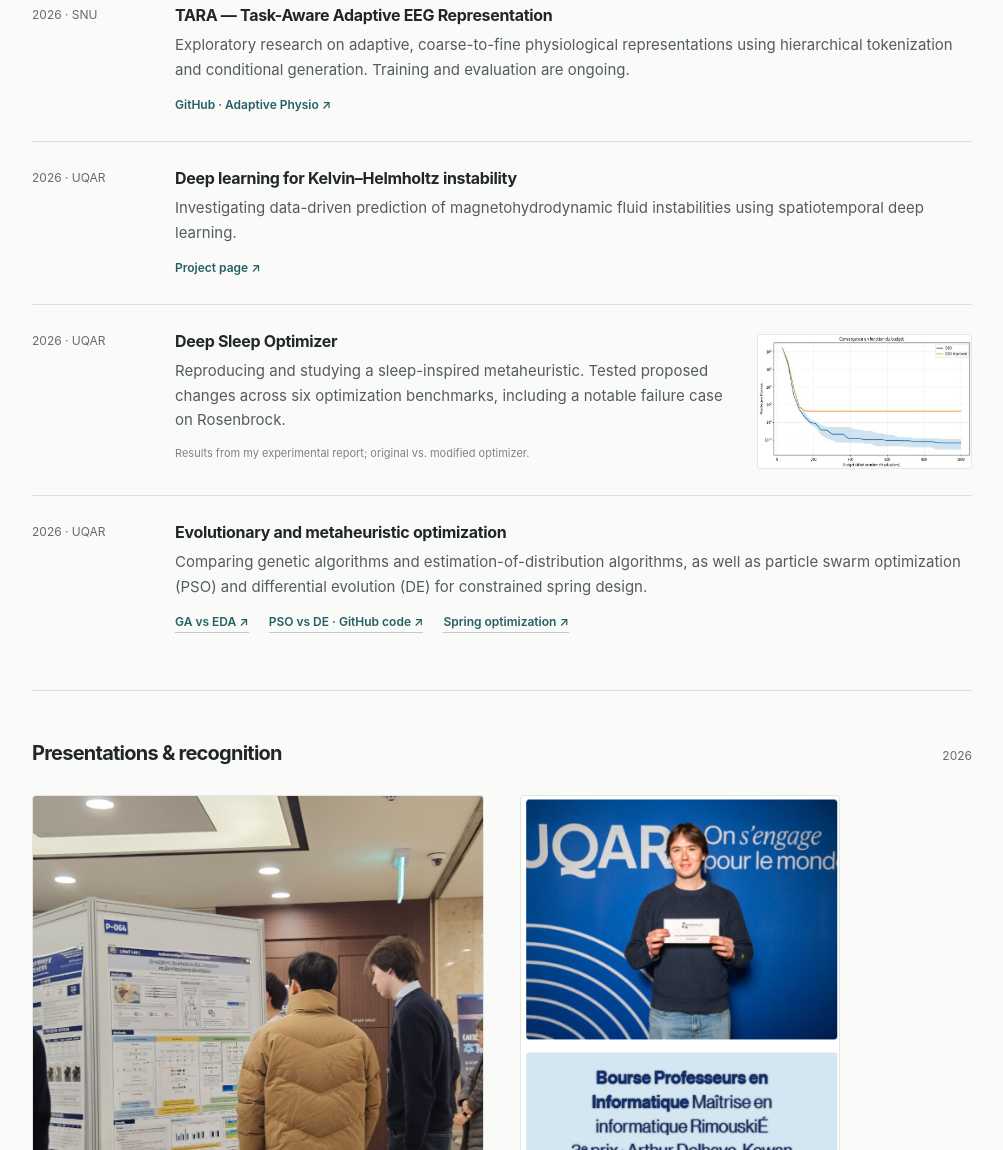
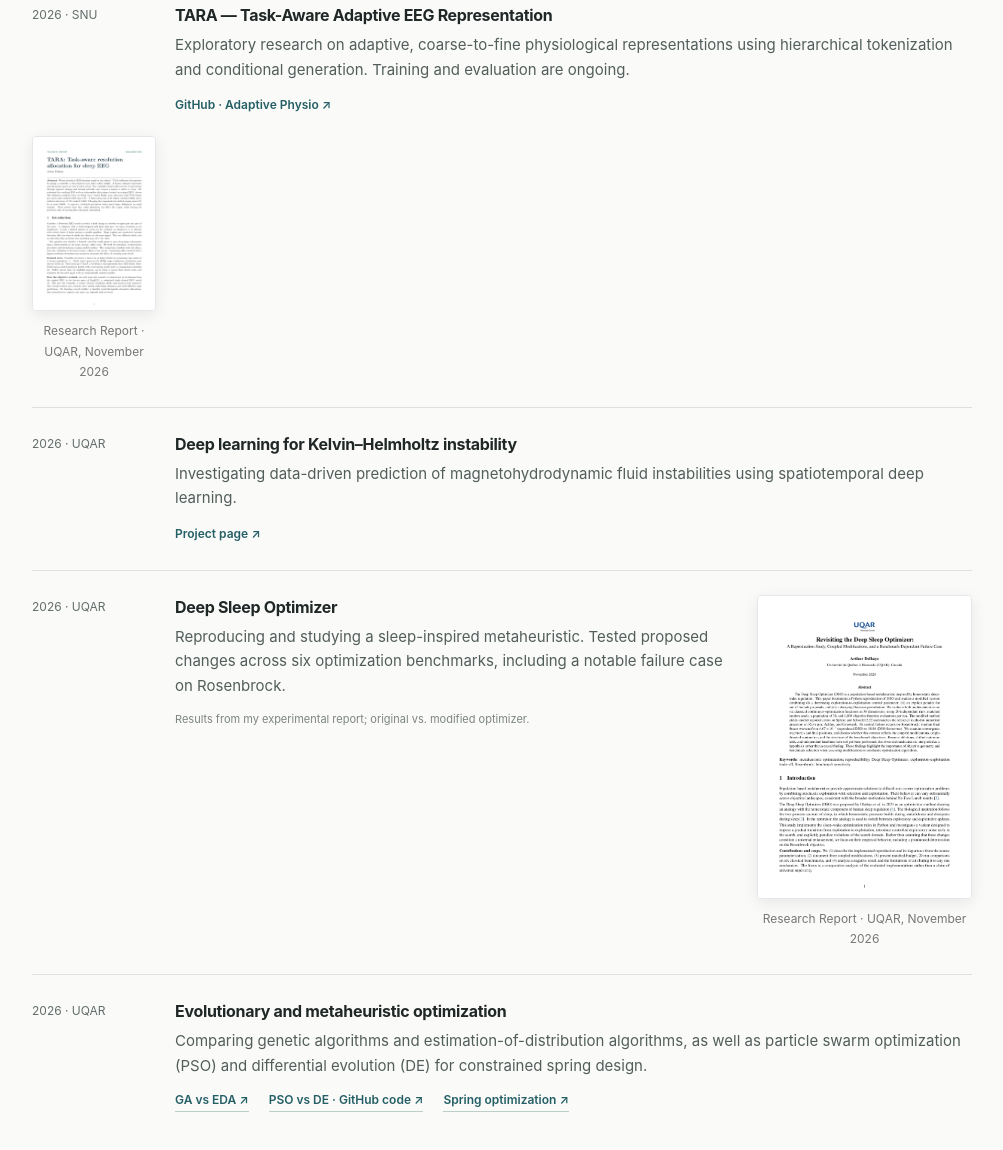
Before and after one commit to ArthurDelhaye1/ArthurDelhaye.github.io, a plain HTML site: page index.html in a window 1280 px wide. Shown: the part 1172-2322 px from the top of the page, without its empty margins (138-1141 px from the left). Drawn offline with Linux system fonts and the light colour scheme.

Commit message:
Add figures and captions for research projects directly from github code

```diff
--- a/index.html
+++ b/index.html
@@ -67,6 +67,10 @@
               <p>Exploratory research on adaptive, coarse-to-fine physiological representations using hierarchical tokenization and conditional generation. Training and evaluation are ongoing.</p>
               <a href="https://github.com/ArthuuRRRRR/adaptive-physio" target="_blank" rel="noopener noreferrer">GitHub · Adaptive Physio <span aria-hidden="true">↗</span></a>
             </div>
+            <figure style="margin: 0; text-align: center;">
+              <img src="assets/Tara_photo_1st.png" alt="Task-aware resolution allocation for sleep EEG — Research Paper, 2026" style="width: 220px; max-width: 100%; height: auto; border-radius: 4px; border: 1px solid #e5e7eb; box-shadow: 0 4px 15px rgba(0,0,0,0.08);" loading="lazy">
+              <figcaption style="font-size: 12px; color: #777; margin-top: 10px;">Research Report · UQAR, November 2026</figcaption>
+            </figure>
           </article>
           <article class="project-row">
             <div class="project-year">2026 · UQAR</div>
@@ -83,7 +87,10 @@
               <p>Reproducing and studying a sleep-inspired metaheuristic. Tested proposed changes across six optimization benchmarks, including a notable failure case on Rosenbrock.</p>
               <p class="figure-note">Results from my experimental report; original vs. modified optimizer.</p>
             </div>
-            <img class="mini-figure" src="assets/dso-rosenbrock.jpg" alt="Rosenbrock benchmark: convergence of the original and modified Deep Sleep Optimizer" width="751" height="469" loading="lazy" />
+            <figure style="margin: 0; text-align: center;">
+              <img src="assets/Pso_photo_1st.png" alt="Revisiting the Deep Sleep Optimizer — Research Paper, UQAR 2026" style="width: 220px; max-width: 100%; height: auto; border-radius: 4px; border: 1px solid #e5e7eb; box-shadow: 0 4px 15px rgba(0,0,0,0.08);" loading="lazy">
+              <figcaption style="font-size: 12px; color: #777; margin-top: 10px;">Research Report · UQAR, November 2026</figcaption>
+            </figure>
           </article>
           <article class="project-row">
             <div class="project-year">2026 · UQAR</div>
```
